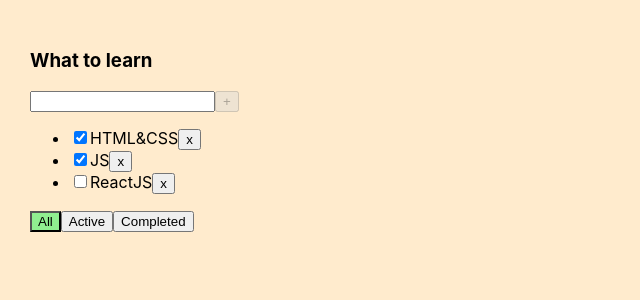
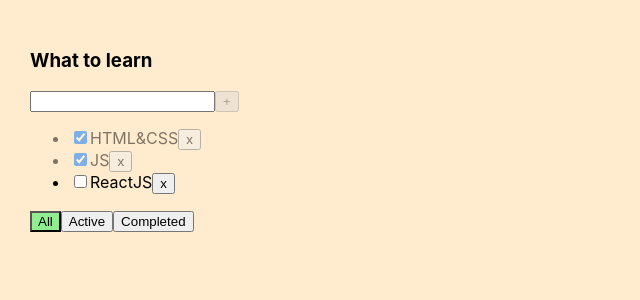
Before and after one commit to sashkaman/sp1-4w, a React (Vite) app: page / in a window 1280 px wide. Shown: the top 300 px of the page, without its empty margins (0-640 px from the left). Built offline with nearby package versions, Linux system fonts and the light colour scheme.

Commit message:
add className isDone

```diff
--- a/src/App.css
+++ b/src/App.css
@@ -18,3 +18,7 @@
 .active-filter {
   background-color: lightgreen;
 }
+
+.is-Done {
+  opacity: 0.5;
+}
--- a/src/TodolistItem.tsx
+++ b/src/TodolistItem.tsx
@@ -61,6 +61,7 @@
       {taskTitle.length > 10 && <div style={{ color: 'red' }}>Max title lenght is 10 charters</div>}
       {taskTitle && taskTitle.length <= 9 && <div>Your title lenght is {taskTitle.length} charters</div>} */}
 
+      {/* {taskTitle.length > 10 && <div style={{ color: 'red' }}>Max title lenght is 10 charters</div>} */}
 
       {tasks.length === 0 ? (
         <p>Тасок нет</p>
@@ -72,7 +73,7 @@
             }
 
             return (
-              <li key={task.id}>
+              <li key={task.id} className={task.isDone ? 'is-Done' : ''}>
                 <input type="checkbox"
                   checked={task.isDone}
                   onChange={(e) => changeTaskStatus(task.id, e.currentTarget.checked)}
```
